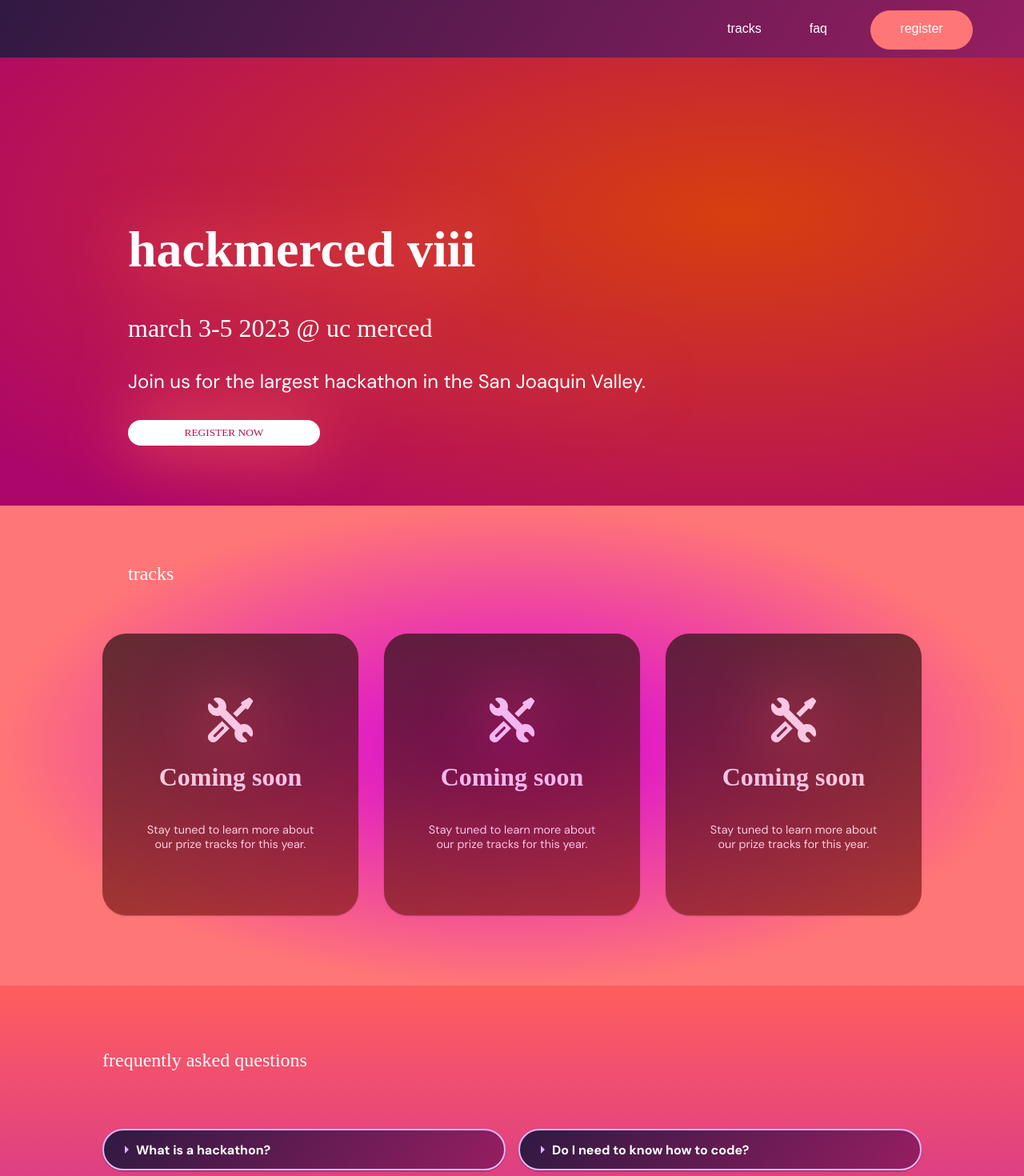
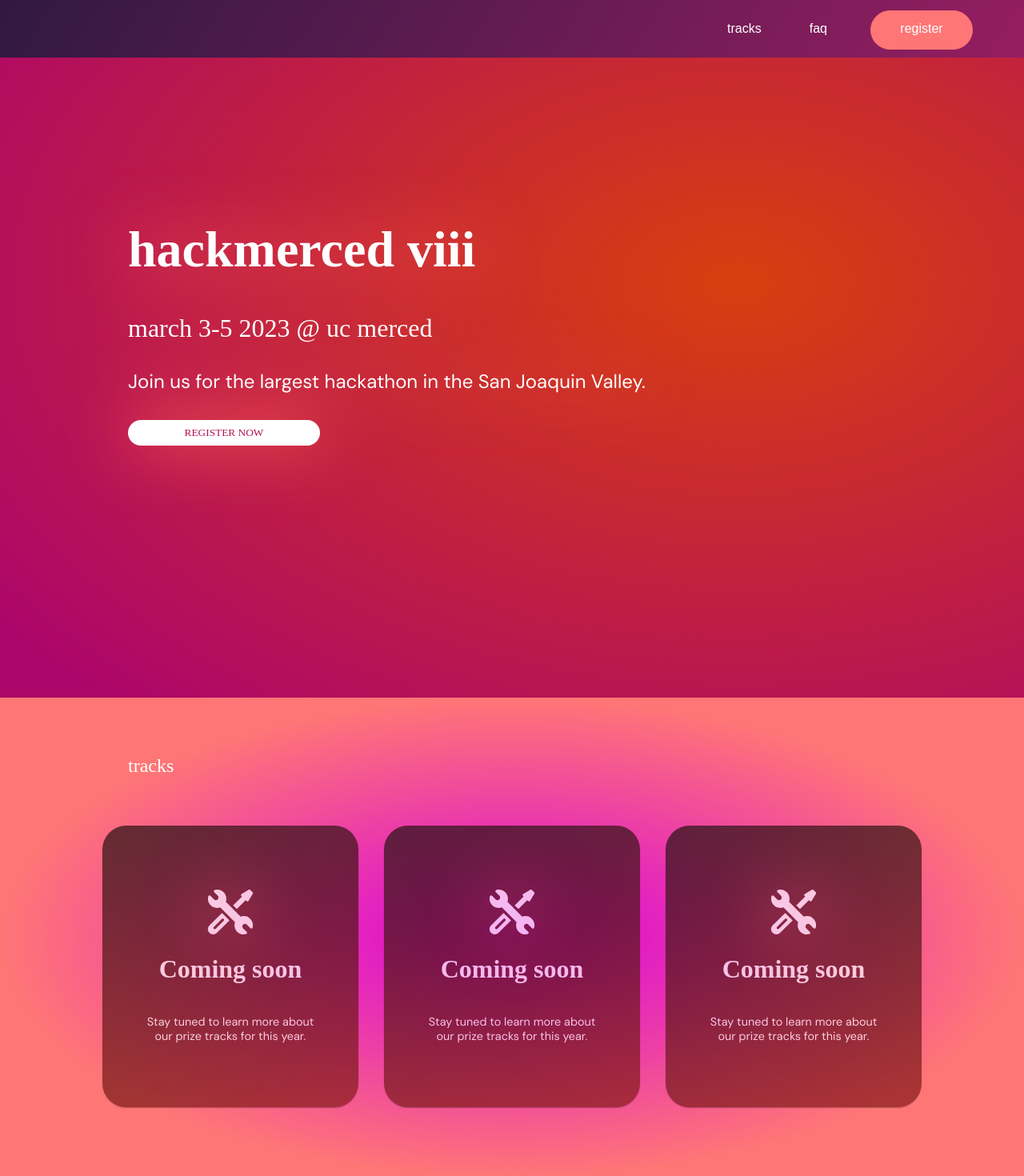
Before and after one commit to HackMerced/HackMerced-X, a React (Create React App) app: page / in a window 1280 px wide. Shown: the top 1470 px of the page at 80% size. Built offline with nearby package versions, Linux system fonts and the light colour scheme; a web font is replaced by a local one.

Commit message:
Added discord link, fixed Track width

```diff
--- a/src/App.css
+++ b/src/App.css
@@ -18,7 +18,7 @@
   backdrop-filter: blur(6px);
   color:white;
   height: 75vh;
-  width: 100vw;
+  max-width: 100vw;
   align-items: center;
   text-align: center;
 
@@ -111,6 +111,9 @@
 .FAQ-summary .MuiAccordionSummary-expandIconWrapper.Mui-expanded {
   transform: rotate(90deg);
 }
+.accordion-link{
+  color: white;
+}
 
 .accordion-title{
   font-family: 'DM Sans';
@@ -200,9 +203,10 @@
   position:relative;
   display: flex;
   width: 100%;
-  height: 70vh;
+  height: 100vh;
   font-size: calc(1em + 2vmin);
   font-family: 'Unbounded';
+
 
 }
 .Main-text{
--- a/src/Components/FAQ.js
+++ b/src/Components/FAQ.js
@@ -14,6 +14,10 @@
       <AccordionDetails>
         <p className="accordion-description">
           {props.description}
+
+        <a className="accordion-link" href={props.link}>
+          {props.link}
+        </a>
         </p>
       </AccordionDetails>
     </Accordion>
@@ -54,7 +58,8 @@
             <FAQAccordion title='Can I apply to judge or mentor?' description='We will be opening mentor applications in the near future for interested parties. If you would like to judge a track, please consider sponsoring us by contacting Intiser Aziz at iaziz2@ucmerced.edu.'/>
           </Grid>
           <Grid xs={6}>
-            <FAQAccordion title='I have more questions!' description='Please join the HackMerced Community Discord server! If you have personal questions, feel free to open a ticket with us there.'/>
+          <FAQAccordion title='I have more questions!' description='Please join the HackMerced Community Discord server! If you have personal questions, feel free to open a ticket with us there. Please join our Discord at ' link='https://discord.gg/E5GsRt3jPs'>
+          </FAQAccordion>
           </Grid>
 
         </Grid>
```
